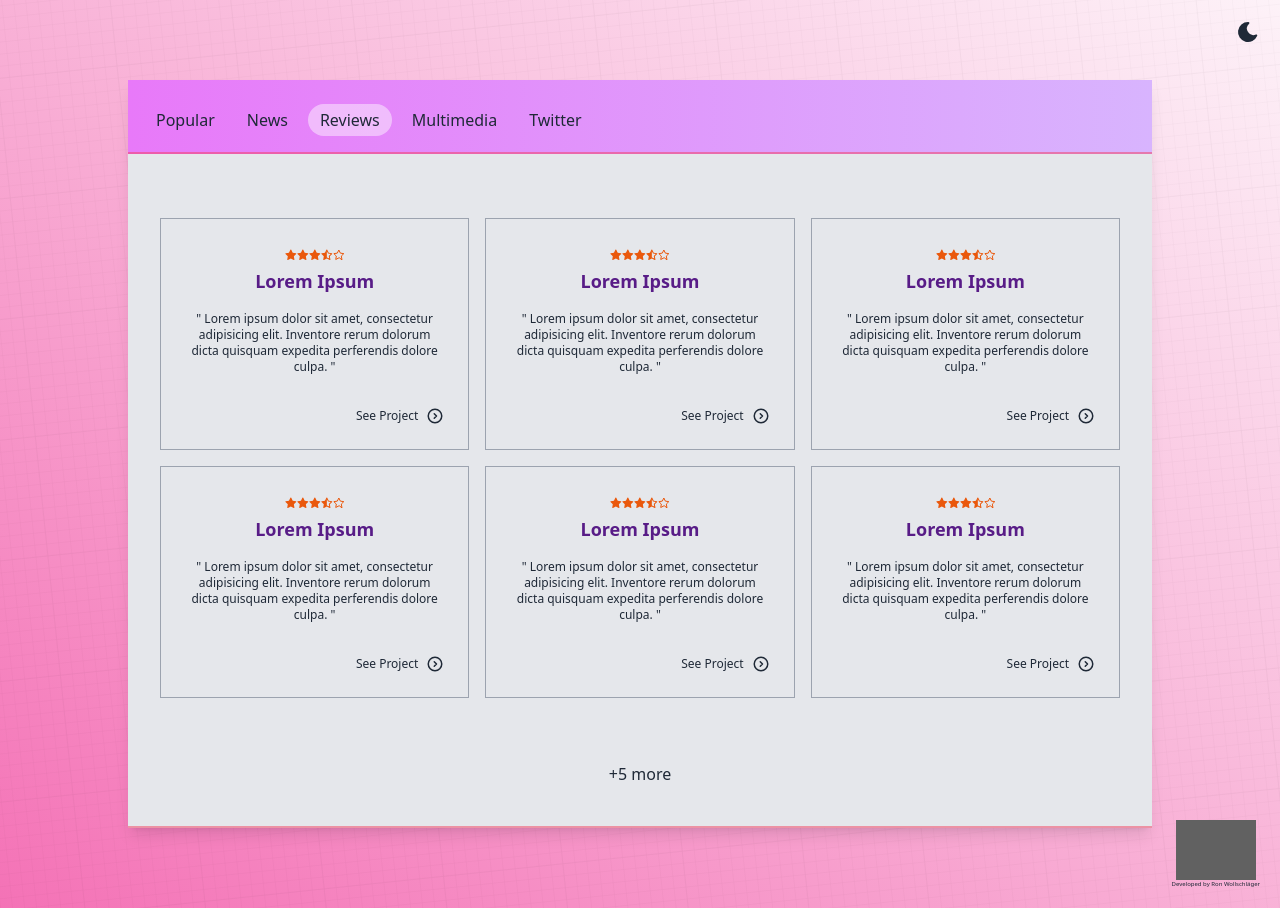
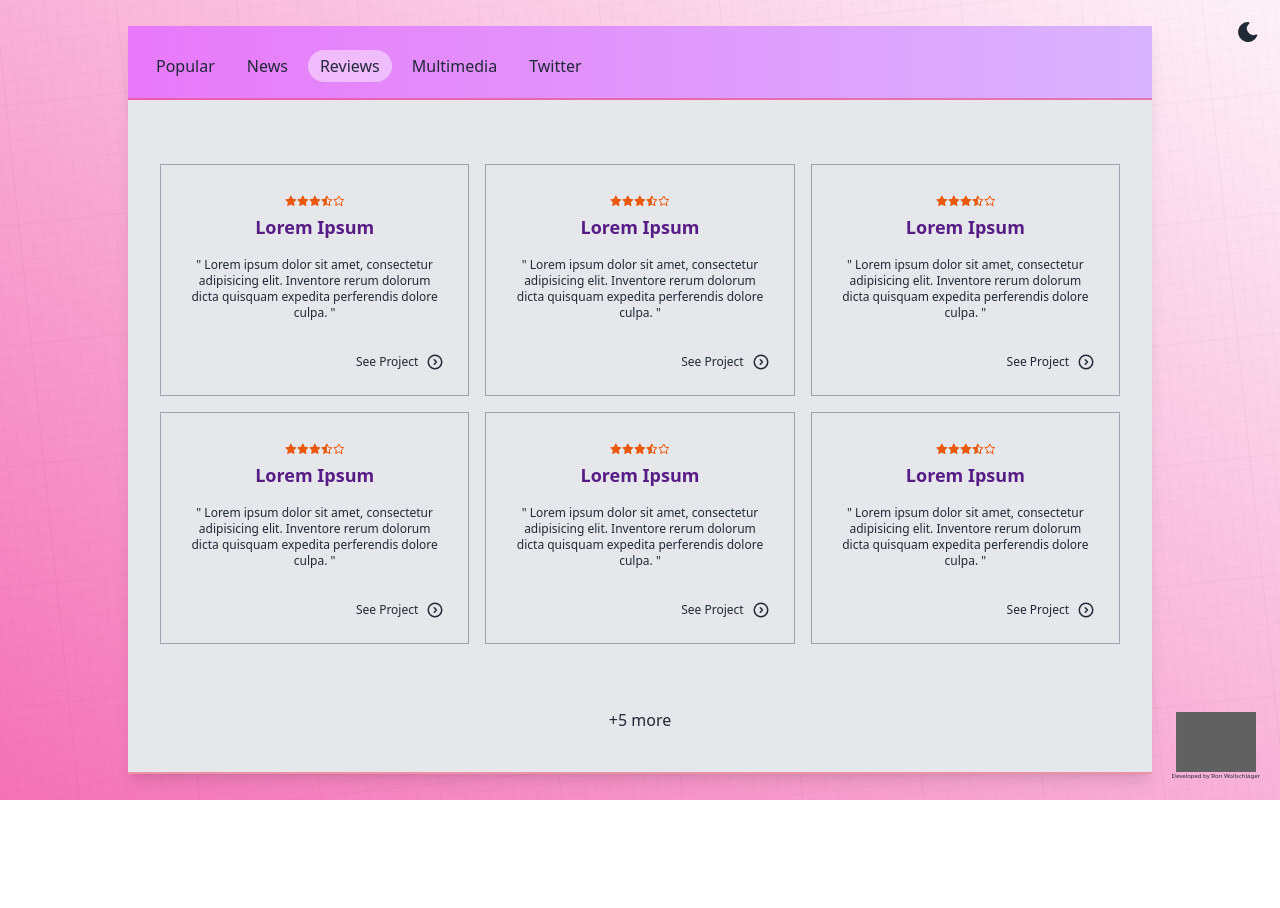
Before and after one commit to ron-wollschlaeger/iCodeThis-Challenge-Testimonials_Grid, a plain HTML site: page index.html in a window 1280 px wide. After the commit the page ends 800 px from the top, so only its background shows below. Drawn offline with Linux system fonts and the light colour scheme; grey boxes are pictures that could not be loaded.

Commit message:
Update max-my-20

```diff
--- a/index.html
+++ b/index.html
@@ -160,7 +160,7 @@
     <!-- Template END -->
 
     <main
-      class="bg-gray-200 dark:bg-gray-800 w-full max-w-screen-lg z-10 shadow-lg mx-4 my-20 border-b-rose-500/50 dark:border-b-rose-900 border-b-2"
+      class="bg-gray-200 dark:bg-gray-800 w-full max-w-screen-lg z-10 shadow-lg mx-4 max-my-20 border-b-rose-500/50 dark:border-b-rose-900 border-b-2"
     >
       <header
         class="w-full bg-gradient-to-r from-fuchsia-400 to-purple-300 dark:from-fuchsia-900 dark:to-purple-900 border-b-rose-500/50 dark:border-b-rose-900 border-b-2"
```
